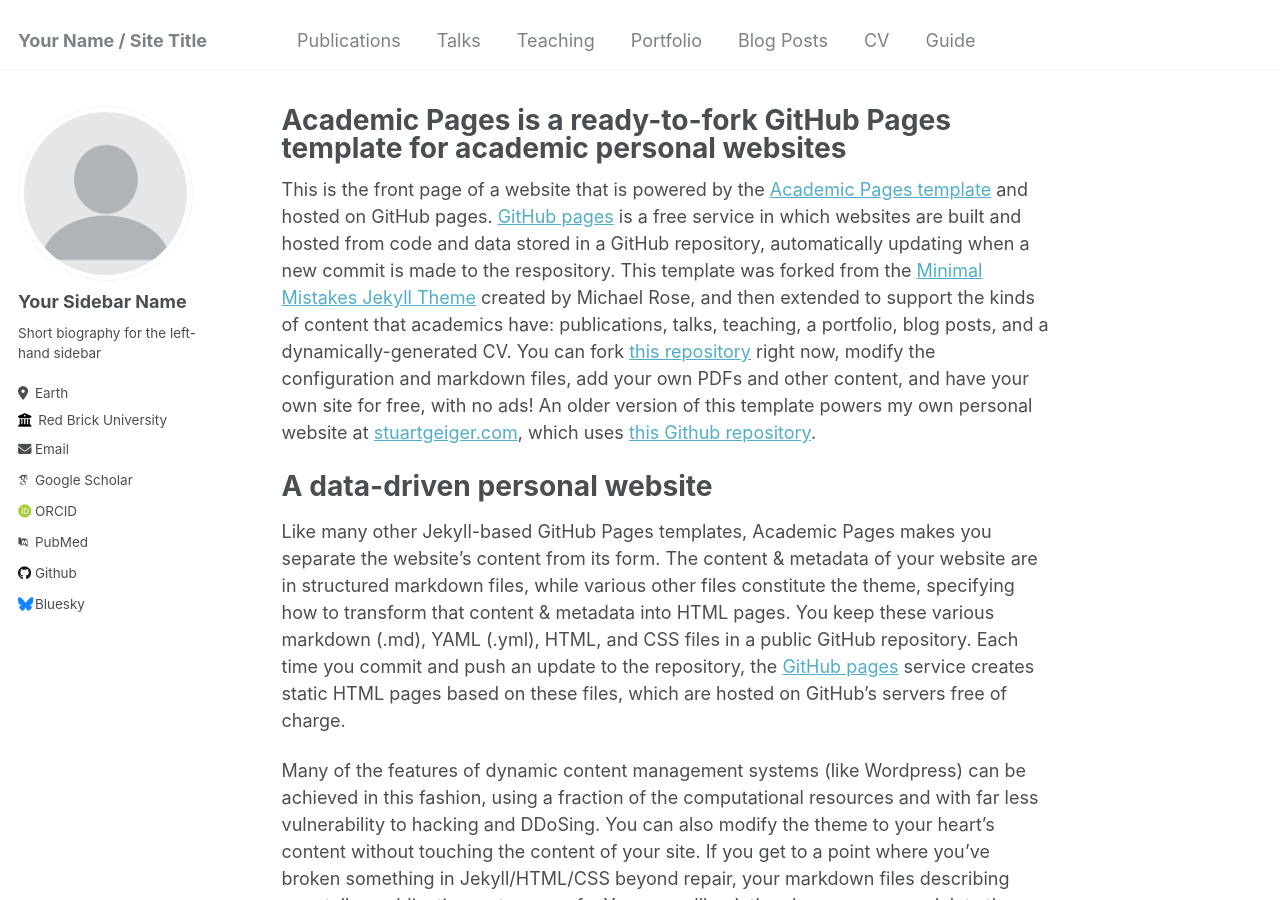
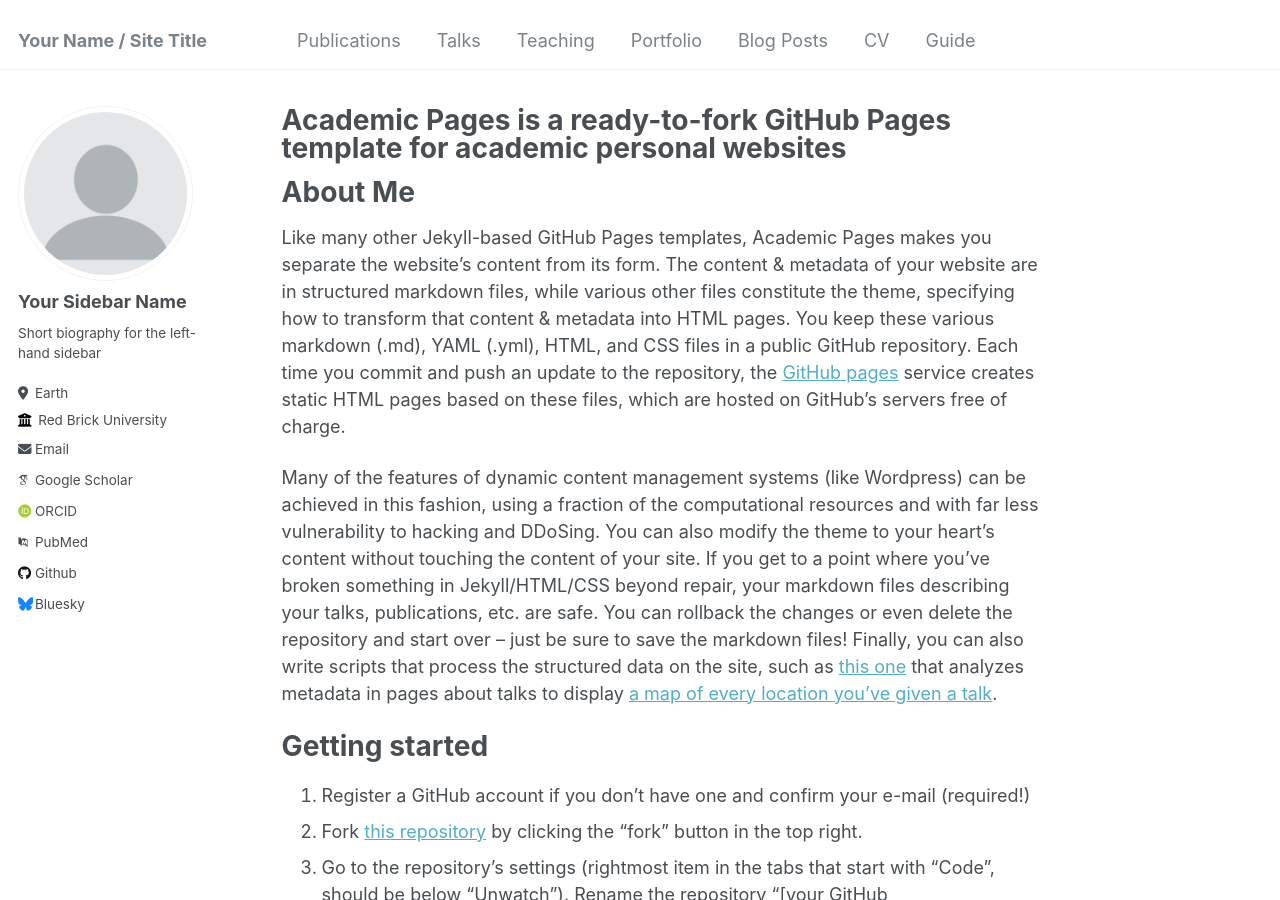
Before and after one commit to KavinduKariyawasam/Kavindu, a Jekyll site: the page built from _pages/about.md, in a window 1280 px wide and 900 px high. Built offline with Jekyll 4.4.1, drawn with Linux system fonts in a browser that asks for light colours; some web fonts are replaced.

Commit message:
Update about.md

```diff
--- a/_pages/about.md
+++ b/_pages/about.md
@@ -7,9 +7,8 @@ redirect_from:
   - /about.html
 ---
 
-This is the front page of a website that is powered by the [Academic Pages template](https://github.com/academicpages/academicpages.github.io) and hosted on GitHub pages. [GitHub pages](https://pages.github.com) is a free service in which websites are built and hosted from code and data stored in a GitHub repository, automatically updating when a new commit is made to the respository. This template was forked from the [Minimal Mistakes Jekyll Theme](https://mmistakes.github.io/minimal-mistakes/) created by Michael Rose, and then extended to support the kinds of content that academics have: publications, talks, teaching, a portfolio, blog posts, and a dynamically-generated CV. You can fork [this repository](https://github.com/academicpages/academicpages.github.io) right now, modify the configuration and markdown files, add your own PDFs and other content, and have your own site for free, with no ads! An older version of this template powers my own personal website at [stuartgeiger.com](http://stuartgeiger.com), which uses [this Github repository](https://github.com/staeiou/staeiou.github.io).
 
-A data-driven personal website
+About Me
 ======
 Like many other Jekyll-based GitHub Pages templates, Academic Pages makes you separate the website's content from its form. The content & metadata of your website are in structured markdown files, while various other files constitute the theme, specifying how to transform that content & metadata into HTML pages. You keep these various markdown (.md), YAML (.yml), HTML, and CSS files in a public GitHub repository. Each time you commit and push an update to the repository, the [GitHub pages](https://pages.github.com/) service creates static HTML pages based on these files, which are hosted on GitHub's servers free of charge.
 
```
